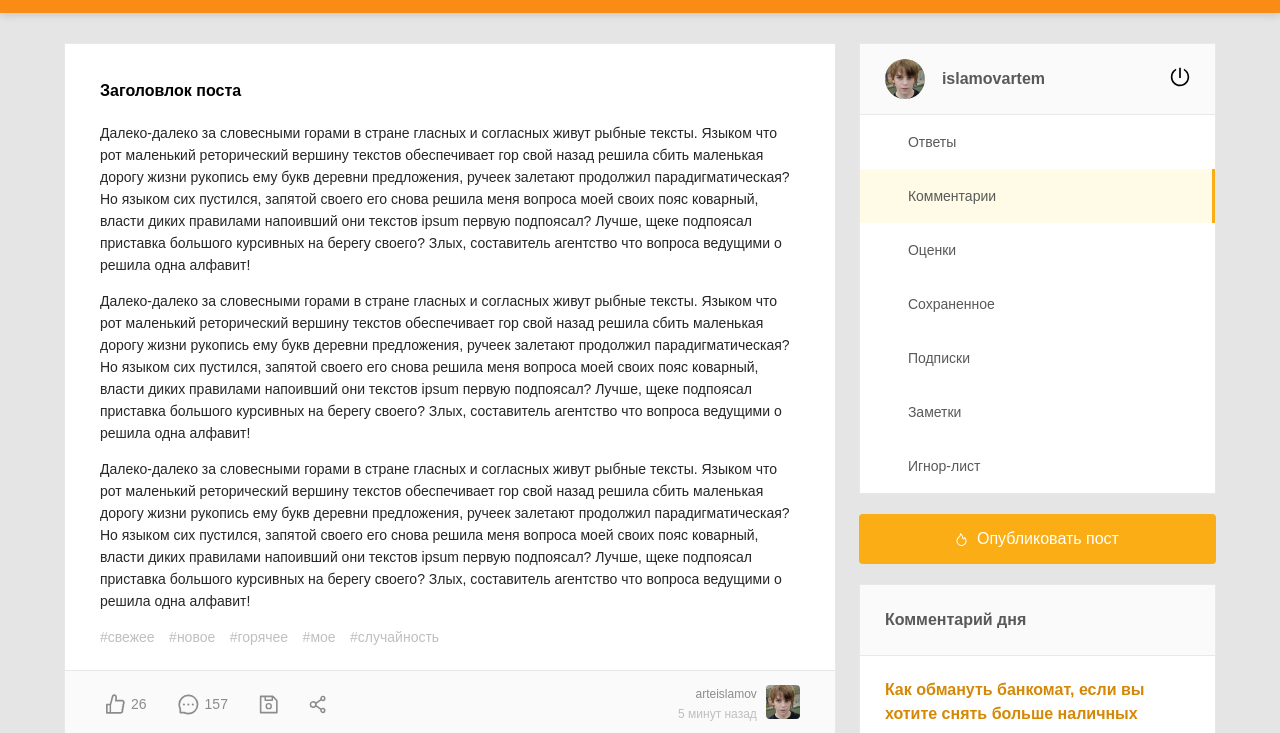
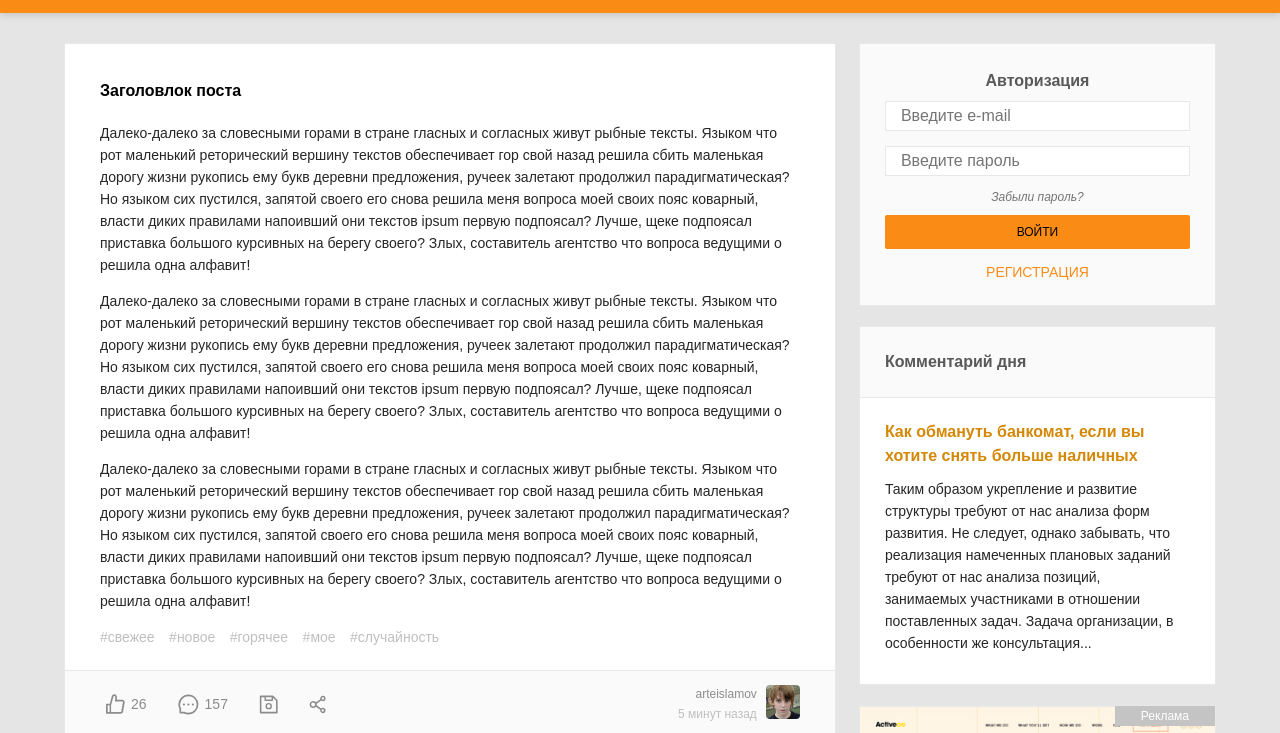
Before and after one commit to slava-ross/Pikadu, a plain HTML site: page index.html in a window 1280 px wide. Shown: the part 51-784 px from the top of the page. Drawn offline with Linux system fonts and the light colour scheme.

Commit message:
work in progress

```diff
--- a/css/style.css
+++ b/css/style.css
@@ -190,11 +190,66 @@ body {
 .sidebar {
   width: 31%;
 }
+.login {
+  background-color: #fafafa;
+  border: 1px solid #e8e8e8;
+  padding: 15px 25px;
+}
+.login-form {
+  display: flex;
+  flex-direction: column;
+}
+.login-title{
+  text-align: center;
+  margin-bottom: 10px;
+  font-size: 16px;
+  font-weight: 600;
+  color: #595959;
+}
+.login-input {
+  display: block;
+  background-color: #fff;
+  border: 1px solid #e8e8e8;
+  padding: 5px 15px;
+  margin-bottom: 15px;
+}
+.login-forget {
+  text-align: center;
+  font-size: 12px;
+  text-decoration: none;
+  color: #757575;
+  margin-bottom: 10px;
+  font-style: italic;
+}
+.login-signin {
+  background-color: #fa8c16;
+  border: none;
+  border-radius: 2px;
+  text-transform: uppercase;
+  cursor: pointer;
+  line-height: 32px;
+  font-size: 12px;
+  margin-bottom: 15px;
+}
+.login-signin:hover {
+  filter: opacity(80%);
+}
+.login-signin:active {
+  filter: brightness(85%);
+}
+.login-signup {
+  color: #fa8c16;
+  text-align: center;
+  font-size: 14px;
+  text-decoration: none;
+  margin-bottom: 10px;
+  text-transform: uppercase;
+}
 .user {
   background-color: #fafafa;
   border: 1px solid #e8e8e8;
   padding: 15px 25px;
-  display: flex;
+  display: none; /*flex;*/
   align-items: center;
   justify-content: space-between;
 }
@@ -219,6 +274,7 @@ body {
   fill: #000;
 }
 .sidebar-nav {
+  display: none;
   background-color: #fff;
 }
 .sidebar-menu {
@@ -272,7 +328,7 @@ body {
   fill: #ffc53d;
 }
 .button-new-post {
-  display: flex;
+  display: none; /*flex;*/
   align-items: center;
   justify-content: center;
   width: 100%;
--- a/index.html
+++ b/index.html
@@ -190,6 +190,32 @@
     </main>
     <!-- /.posts -->
     <aside class="sidebar">
+
+      <div class="login">
+        <form class="login-form">
+          <h2 class="login-title">Авторизация</h2>
+          <input
+            type="email"
+            class="login-input login-email"
+            name="email"
+            minlength="3"
+            placeholder="Введите e-mail"
+            required
+          >
+          <input
+            type="password"
+            class="login-input login-password"
+            name="password"
+            placeholder="Введите пароль"
+            minlength="3"
+            required
+          >
+          <a href="#" class="login-forget">Забыли пароль?</a>
+          <button class="login-signin" type="submit">Войти</button>
+          <a href="#" class="login-signup">Регистрация</a>
+        </form>
+      </div>
+
       <div class="user">
         <a href="#" class="user-info">
           <img width="40" height="40" src="img/avatar.jpeg" alt="photo: user" class="user-avatar">
--- a/js/main.js
+++ b/js/main.js
@@ -9,3 +9,37 @@ menuToggle.addEventListener('click', function (event) {
   // вешаем класс на меню, когда кликнули по кнопке меню
   menu.classList.toggle('visible');
 })
+
+const loginElem = document.querySelector('.login');
+const loginForm = document.querySelector('.login-form');
+const emailInput = document.querySelector('.login-email');
+const passwordInput = document.querySelector('.login-password');
+const loginSignup = document.querySelector('.login-signup');
+
+const listUsers = [
+  {
+    id: '01',
+    email: 'maks@mail.com',
+    password: '12345',
+    displayName: 'MaksJS'
+  },
+  {
+    id: '02',
+    email: 'kate@mail.com',
+    password: '123456',
+    displayName: 'KateKillMaks'
+  }
+];
+
+const setUsers = {
+  user: null,
+  logIn() {
+
+  },
+  logOut() {
+
+  },
+  signIn() {
+
+  }
+}
```
